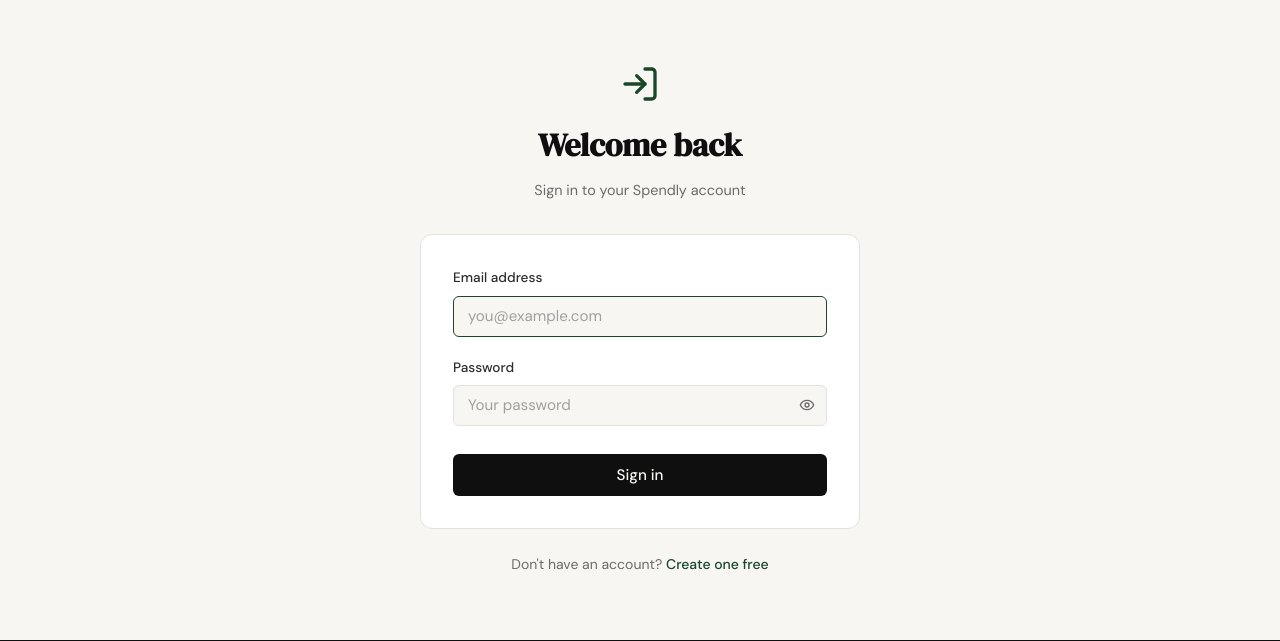
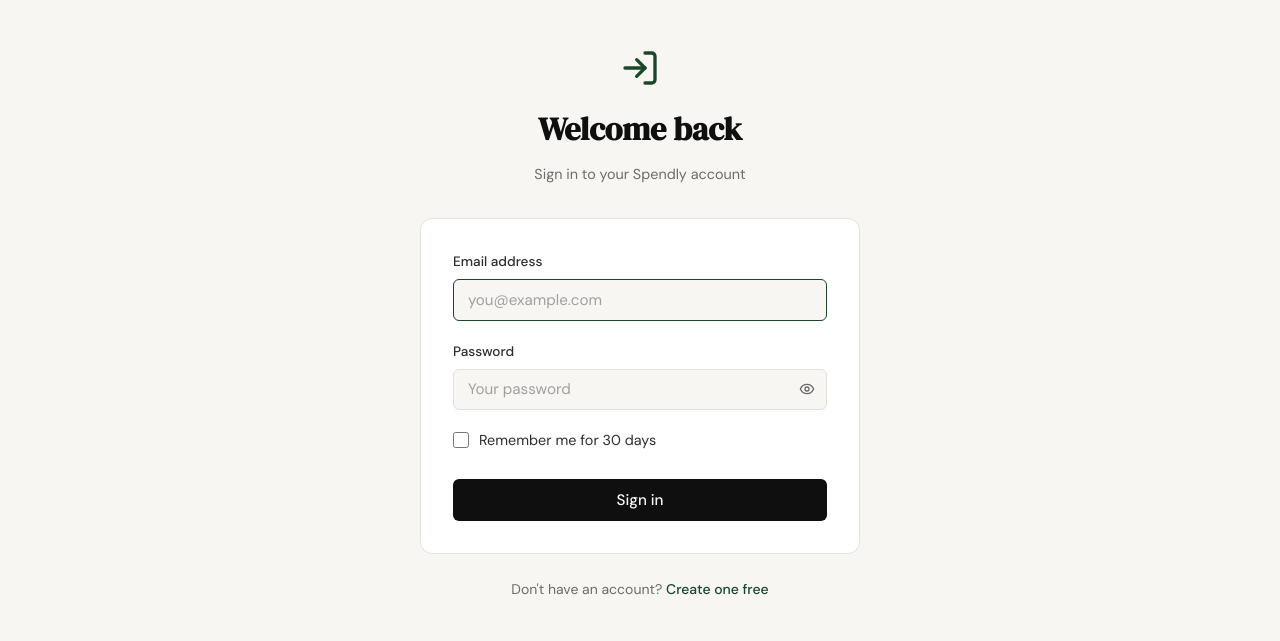
Before and after one commit to Jyotirmay-Singh/Expense_assistor, a Flask app: page /login in a window 1280 px wide. Shown: the part 61-702 px from the top of the page. Run offline with Flask 3, Linux system fonts and the light colour scheme; parts of the project's set-up code (start-up, migrations or seed data) failed here and were passed over; some libraries are stand-ins or nearby versions.

Commit message:
add login-logout functionality

```diff
--- a/app.py
+++ b/app.py
@@ -1,5 +1,5 @@
 import os
-from datetime import datetime, timezone
+from datetime import datetime, timedelta, timezone
 
 from flask import Flask, current_app, flash, redirect, render_template, request, url_for
 from flask.typing import ResponseReturnValue
@@ -29,6 +29,11 @@ def create_app() -> Flask:
         SQLALCHEMY_TRACK_MODIFICATIONS=False,
         SQLALCHEMY_ENGINE_OPTIONS={"pool_pre_ping": True},
         WTF_CSRF_TIME_LIMIT=3600,
+        REMEMBER_COOKIE_DURATION=timedelta(days=30),
+        REMEMBER_COOKIE_HTTPONLY=True,
+        REMEMBER_COOKIE_SAMESITE="Lax",
+        SESSION_COOKIE_HTTPONLY=True,
+        SESSION_COOKIE_SAMESITE="Lax",
     )
 
     db.init_app(app)
@@ -114,6 +119,8 @@ def _register_auth_routes(app: Flask) -> None:
                 db.session.commit()
 
                 login_user(user, remember=False)
+                user.last_login_at = datetime.now(timezone.utc)
+                db.session.commit()
                 flash(f"Welcome to Spendly, {user.display_name}!", "success")
                 return redirect(url_for("dashboard"))
 
@@ -145,14 +152,19 @@ def _register_auth_routes(app: Flask) -> None:
         if request.method == "POST":
             raw_email = request.form.get("email", "")
             raw_pass = request.form.get("password", "")
+            remember_me = request.form.get("remember_me") == "on"
 
             # --- Pydantic validation ---
             try:
-                data = LoginSchema(email=raw_email, password=raw_pass)
+                data = LoginSchema(
+                    email=raw_email, password=raw_pass, remember_me=remember_me
+                )
             except ValidationError:
                 # Generic message — don't reveal whether the email exists
                 flash("Invalid email or password.", "error")
-                return render_template("login.html", email=raw_email)
+                return render_template(
+                    "login.html", email=raw_email, remember_me=remember_me
+                )
 
             # --- DB operations ---
             try:
@@ -162,9 +174,13 @@ def _register_auth_routes(app: Flask) -> None:
 
                 if user is None or not user.check_password(data.password):
                     flash("Invalid email or password.", "error")
-                    return render_template("login.html", email=raw_email)
+                    return render_template(
+                        "login.html", email=raw_email, remember_me=remember_me
+                    )
 
-                login_user(user, remember=False)
+                login_user(user, remember=data.remember_me)
+                user.last_login_at = datetime.now(timezone.utc)
+                db.session.commit()
                 flash(f"Welcome back, {user.name}!", "success")
 
                 # Safe open-redirect guard
@@ -177,15 +193,17 @@ def _register_auth_routes(app: Flask) -> None:
                 db.session.rollback()
                 current_app.logger.error("DB error during login: %s", exc)
                 flash("A database error occurred. Please try again.", "error")
-                return render_template("login.html", email=raw_email)
+                return render_template(
+                    "login.html", email=raw_email, remember_me=remember_me
+                )
             except Exception as exc:
                 current_app.logger.error("Unexpected login error: %s", exc)
                 flash("An unexpected error occurred. Please try again.", "error")
-                return render_template("login.html")
+                return render_template("login.html", remember_me=remember_me)
 
         return render_template("login.html")
 
-    @app.route("/logout")
+    @app.route("/logout", methods=["POST"])
     @login_required
     def logout() -> ResponseReturnValue:
         try:
--- a/database/db.py
+++ b/database/db.py
@@ -71,6 +71,9 @@ class User(UserMixin, db.Model):
     )
     created_at: Mapped[datetime] = mapped_column(
         DateTime(timezone=True), default=_utcnow, nullable=False
+    )
+    last_login_at: Mapped[Optional[datetime]] = mapped_column(
+        DateTime(timezone=True), nullable=True
     )
 
     expenses: Mapped[list["Expense"]] = relationship(
--- a/static/css/style.css
+++ b/static/css/style.css
@@ -141,6 +141,19 @@ a { color: inherit; text-decoration: none; }
     display: inline-flex !important;
     align-items: center;
     gap: 0.35rem;
+}
+
+.nav-form {
+    display: inline-flex;
+    align-items: center;
+    margin: 0;
+}
+
+.nav-cta--button {
+    border: none !important;
+    background: var(--ink) !important;
+    font: inherit !important;
+    cursor: pointer;
 }
 
 /* ------------------------------------------------------------------ */
--- a/templates/base.html
+++ b/templates/base.html
@@ -34,10 +34,13 @@
                         <i data-lucide="user-circle" class="icon-xs"></i>
                         {{ current_user.name }}
                     </span>
-                    <a href="{{ url_for('logout') }}" class="nav-cta">
-                        <i data-lucide="log-out" class="icon-xs"></i>
-                        Sign out
-                    </a>
+                    <form method="POST" action="{{ url_for('logout') }}" class="nav-form">
+                        <input type="hidden" name="csrf_token" value="{{ csrf_token() }}">
+                        <button type="submit" class="nav-cta nav-cta--button">
+                            <i data-lucide="log-out" class="icon-xs"></i>
+                            Sign out
+                        </button>
+                    </form>
                 {% else %}
                     <a href="{{ url_for('login') }}">Sign in</a>
                     <a href="{{ url_for('register') }}" class="nav-cta">Get started</a>
--- a/templates/login.html
+++ b/templates/login.html
@@ -46,6 +46,14 @@
                     </div>
                 </div>
 
+                <div class="form-checkbox">
+                    <input type="checkbox" id="remember_me" name="remember_me" value="on"
+                           {% if remember_me %}checked{% endif %}>
+                    <label for="remember_me" class="form-checkbox-label">
+                        Remember me for 30 days
+                    </label>
+                </div>
+
                 <button type="submit" class="btn-submit" :disabled="loading">
                     <span x-show="!loading">Sign in</span>
                     <span x-show="loading" class="btn-loading">
```
Also changed, not shown: database/schemas.py (+8 -0 lines), migrations/versions/82e8d2e4be8c_add_last_login_at_to_users.py (added, +35 -0 lines), .claude/specs/03-login-and-logout.md (added).
